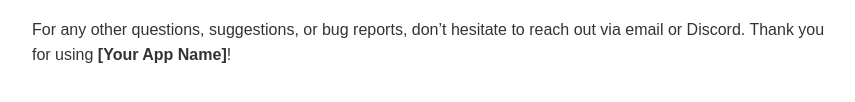
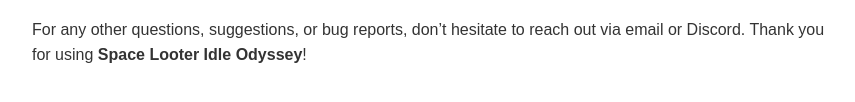
Before and after one commit to Karottenrambo/Support, a plain HTML site: page index.html in a window 1280 px wide. Shown: the part 644-746 px from the top of the page, without its empty margins (208-1063 px from the left). Drawn offline with Linux system fonts and the light colour scheme.

Commit message:
Update index.html

```diff
--- a/index.html
+++ b/index.html
@@ -63,7 +63,7 @@
 
   <section>
     <h2>Additional Resources</h2>
-    <p>For any other questions, suggestions, or bug reports, don’t hesitate to reach out via email or Discord. Thank you for using <strong>[Your App Name]</strong>!</p>
+    <p>For any other questions, suggestions, or bug reports, don’t hesitate to reach out via email or Discord. Thank you for using <strong>Space Looter Idle Odyssey</strong>!</p>
   </section>
 
 </body>
```
